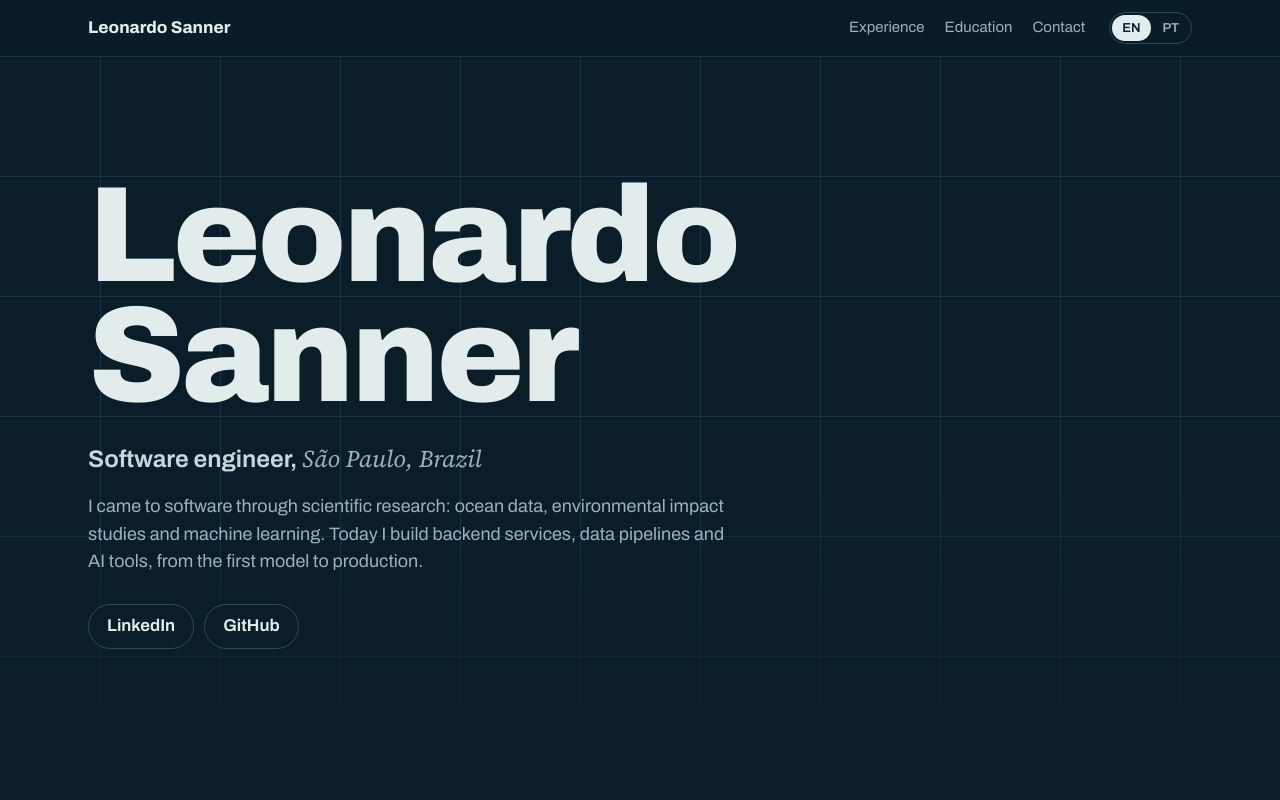
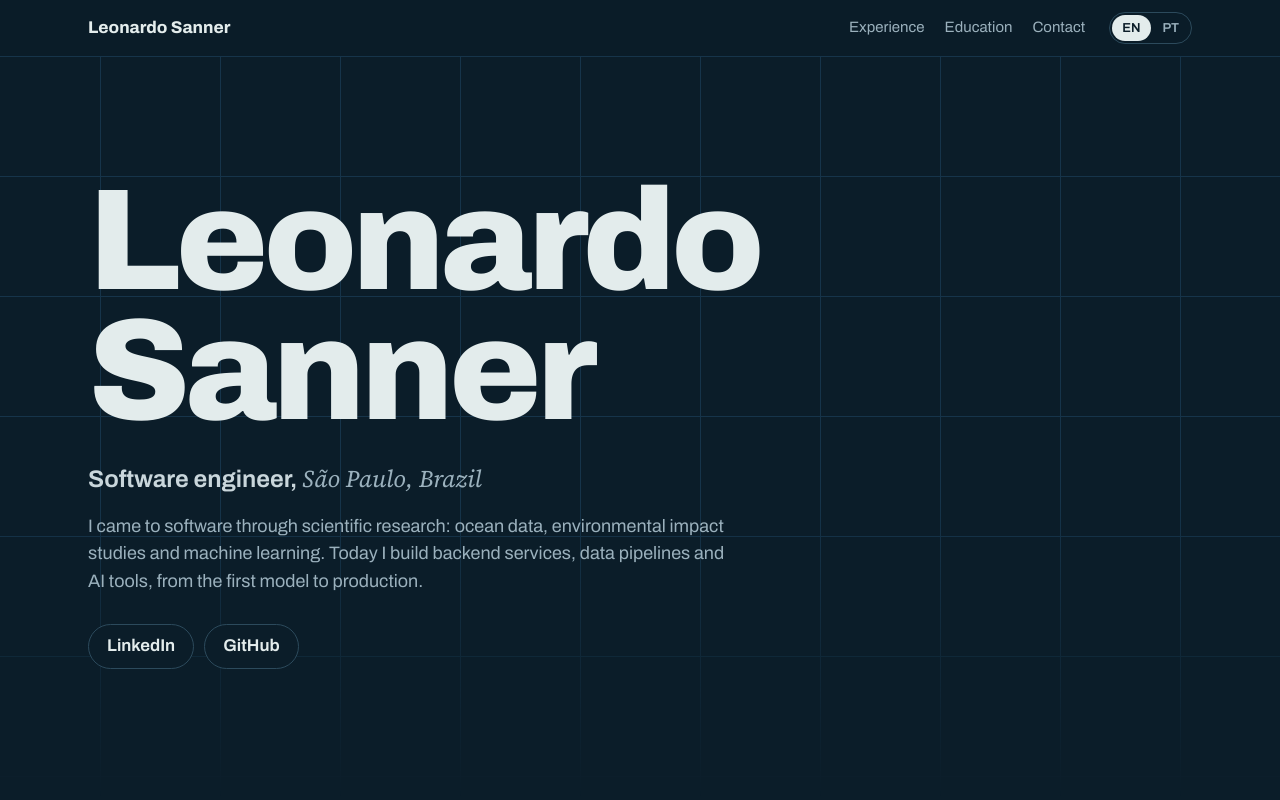
Before and after one commit to leosanner/portfolio, an Astro site: page /en in a window 1280 px wide. Shown: the top 800 px of the page. Built offline with nearby package versions, Linux system fonts and the light colour scheme; Astro itself is replaced by a stand-in of ours.

Commit message:
Use Archivo at normal width instead of stretched
Co-Authored-By: Claude Opus 5.5 <noreply@anthropic.com>

```diff
--- a/src/layouts/Base.astro
+++ b/src/layouts/Base.astro
@@ -28,7 +28,7 @@ const title = `${profile.name}, ${profile.headline[lang].toLowerCase()}`;
     <link rel="preconnect" href="https://fonts.gstatic.com" crossorigin />
     <link
       rel="stylesheet"
-      href="https://fonts.googleapis.com/css2?family=Archivo:wdth,wght@62..125,400..900&family=Source+Serif+4:ital,opsz,wght@1,8..60,400;1,8..60,500&display=swap"
+      href="https://fonts.googleapis.com/css2?family=Archivo:wght@400..900&family=Source+Serif+4:ital,opsz,wght@1,8..60,400;1,8..60,500&display=swap"
     />
   </head>
   <body>
--- a/src/styles/global.css
+++ b/src/styles/global.css
@@ -76,7 +76,6 @@ em {
 .topbar__name {
   margin-right: auto;
   font-weight: 750;
-  font-stretch: 115%;
   text-decoration: none;
 }
 .topbar__nav {
@@ -141,11 +140,10 @@ em {
   padding: clamp(56px, 10vw, 120px) var(--gutter) clamp(72px, 10vw, 128px);
 }
 .hero__name {
-  font-size: clamp(3.2rem, 11vw, 8.5rem);
-  font-weight: 860;
-  font-stretch: 125%;
-  line-height: 0.88;
-  letter-spacing: -0.025em;
+  font-size: clamp(3.4rem, 12vw, 9rem);
+  font-weight: 850;
+  line-height: 0.9;
+  letter-spacing: -0.035em;
 }
 .hero__headline {
   margin-top: 24px;
@@ -195,7 +193,6 @@ em {
 .section__head h2 {
   font-size: clamp(2rem, 4.5vw, 3rem);
   font-weight: 800;
-  font-stretch: 118%;
   line-height: 1;
   letter-spacing: -0.015em;
 }
@@ -275,7 +272,6 @@ em {
 .stop__title {
   font-size: 0.8125rem;
   font-weight: 700;
-  font-stretch: 96%;
   line-height: 1.2;
 }
 .stop__org {
@@ -309,7 +305,6 @@ em {
   margin-top: 6px;
   font-size: clamp(1.6rem, 3vw, 2.25rem);
   font-weight: 780;
-  font-stretch: 112%;
   line-height: 1.05;
   letter-spacing: -0.01em;
 }
@@ -358,7 +353,6 @@ em {
   margin-top: 24px;
   font-size: 0.875rem;
   font-weight: 700;
-  font-stretch: 108%;
   color: var(--ink-soft);
 }
 .details__tech {
@@ -438,7 +432,6 @@ em {
   width: 36%;
   font-size: 1.125rem;
   font-weight: 700;
-  font-stretch: 108%;
   line-height: 1.3;
 }
 .edu th span {
@@ -484,7 +477,6 @@ em {
   gap: 12px;
   font-size: clamp(1.25rem, 2.6vw, 1.75rem);
   font-weight: 750;
-  font-stretch: 112%;
   text-decoration: underline;
   text-decoration-color: var(--route);
   text-decoration-thickness: 2px;
```
